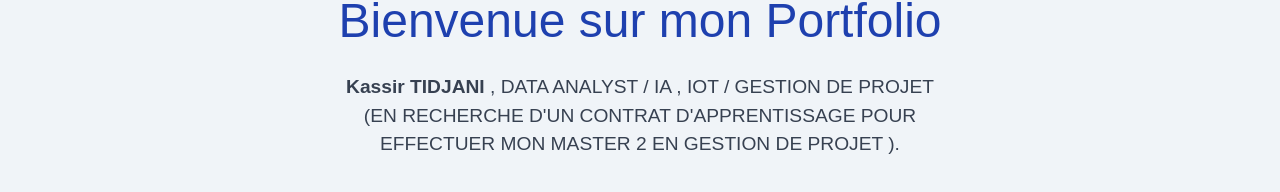
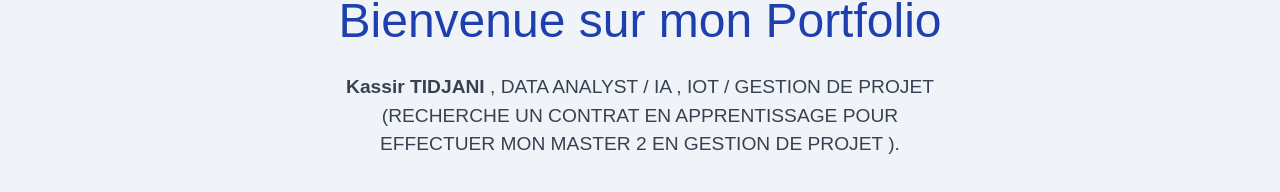
Before and after one commit to kassir2/mon-portfolio, a Next.js app: page / in a window 1280 px wide. Shown: the part 384-576 px from the top of the page. Built offline with nearby package versions, Linux system fonts and the light colour scheme.

Commit message:
fix: correction des erreurs ESLint

```diff
--- a/src/app/page.tsx
+++ b/src/app/page.tsx
@@ -15,7 +15,7 @@ export default function Home() {
       </h1>
       <p style={{ fontSize: '1.2rem', color: '#374151', textAlign: 'center', maxWidth: '600px' }}>
          <strong>Kassir TIDJANI</strong> , DATA ANALYST / IA , IOT / GESTION DE PROJET
-          (EN RECHERCHE D'UN CONTRAT D'APPRENTISSAGE POUR EFFECTUER MON MASTER 2 EN GESTION DE PROJET ).
+          (RECHERCHE UN CONTRAT EN APPRENTISSAGE POUR EFFECTUER MON MASTER 2 EN GESTION DE PROJET ).
       </p>
     </main>
   );
```
